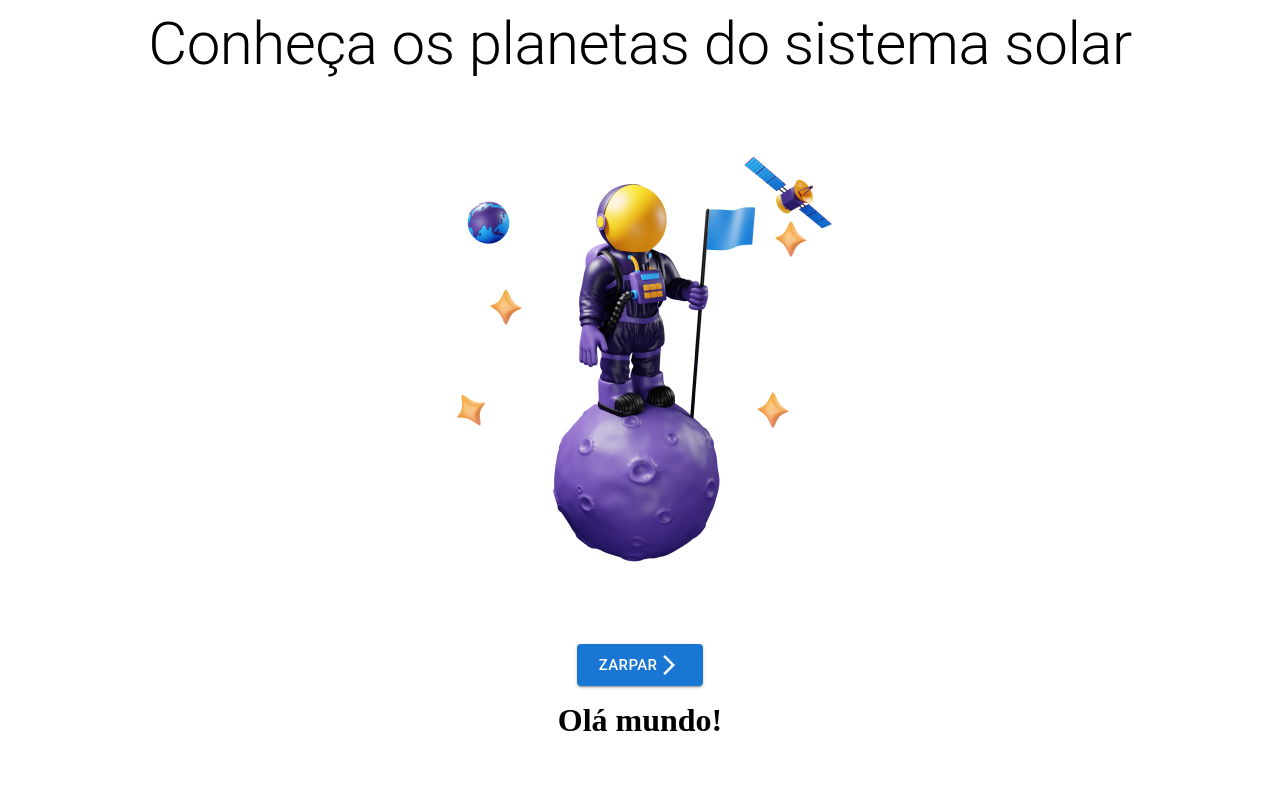
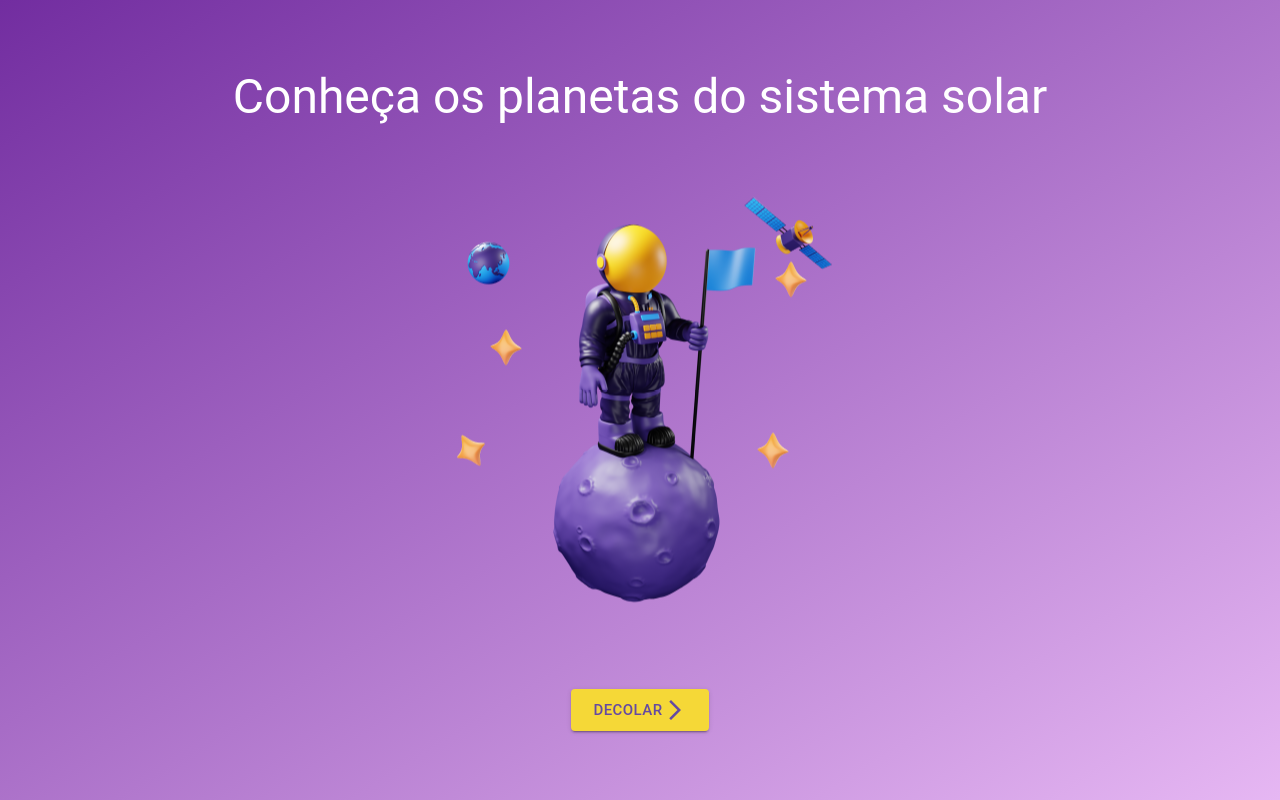
Before and after one commit to ulissessoaresmoreira/React-Solar-exp, a React (Create React App) app: page / in a window 1280 px wide. Built offline with nearby package versions, Linux system fonts and the light colour scheme.

Commit message:
Estilização da página inicial

```diff
--- /dev/null
+++ b/src/App.css
@@ -0,0 +1,28 @@
+body{
+  background-image: linear-gradient(to bottom right, #722DA0, #e6b7f3);
+  background-repeat: no-repeat;
+  background-size: cover;
+  min-height: 100vh;
+  margin: 0px;
+}
+
+img{
+  max-width: 100%;
+}
+
+a{
+  text-decoration: none;
+}
+
+.animacaoEfeitoFlutuando{
+  animation: animacaoEfeitoFlutuando 5s ease-in-out infinite;
+}
+
+@keyframes animacaoEfeitoFlutuando{
+  0%, 100%{
+    transform: translateY(0);
+  }
+  50%{
+    transform: translateY(-60px);
+  }
+}
--- a/src/App.js
+++ b/src/App.js
@@ -1,5 +1,6 @@
 import { ThemeProvider } from "@mui/material";
 import tema from "./Tema";
+import "./App.css";
 import { BrowserRouter, Route, Routes } from "react-router-dom";
 import PaginaInicio from "./paginas/inicio";
 import PaginaPlanetas from "./paginas/planetas";
--- a/src/Tema.js
+++ b/src/Tema.js
@@ -1,7 +1,17 @@
 import { createTheme } from "@mui/material";
 
 const tema = createTheme({
-
+  palette:{
+    primary: {
+      main: "#F5D837",
+      contrastText: "#644AA2"
+    }
+  },
+  typography:{
+    allVariants: {
+      color: "#FFF"
+    }
+  }
 });
 
 export default tema;
--- a/src/paginas/inicio.js
+++ b/src/paginas/inicio.js
@@ -11,14 +11,15 @@ export default function PaginaInicio() {
         sx={{
           justifyContent: 'center',
           alignItems: 'center',
+          height: '100vh',
         }}
       >
-        <Typography variant="h2" component="h1">Conheça os planetas do sistema solar</Typography>
-        <img className="efeito-flutuando" src='/img/astronauta.png' alt="Astronauta Flutuando" />
+        <Typography variant="h3" component="h1" textAlign="center">Conheça os planetas do sistema solar</Typography>
+        <img className="animacaoEfeitoFlutuando" src='/img/astronauta.png' alt="Astronauta Flutuando" />
         <Link to="/planetas" >
-          <Button variant="contained" size='large'>Zarpar<ArrowForwardIosIcon/> </Button>
+          <Button variant="contained" size='large'>Decolar<ArrowForwardIosIcon/> </Button>
         </Link>
-        <h1>Olá mundo!</h1>{' '}
+
       </Stack>
     </>);
 }
```
